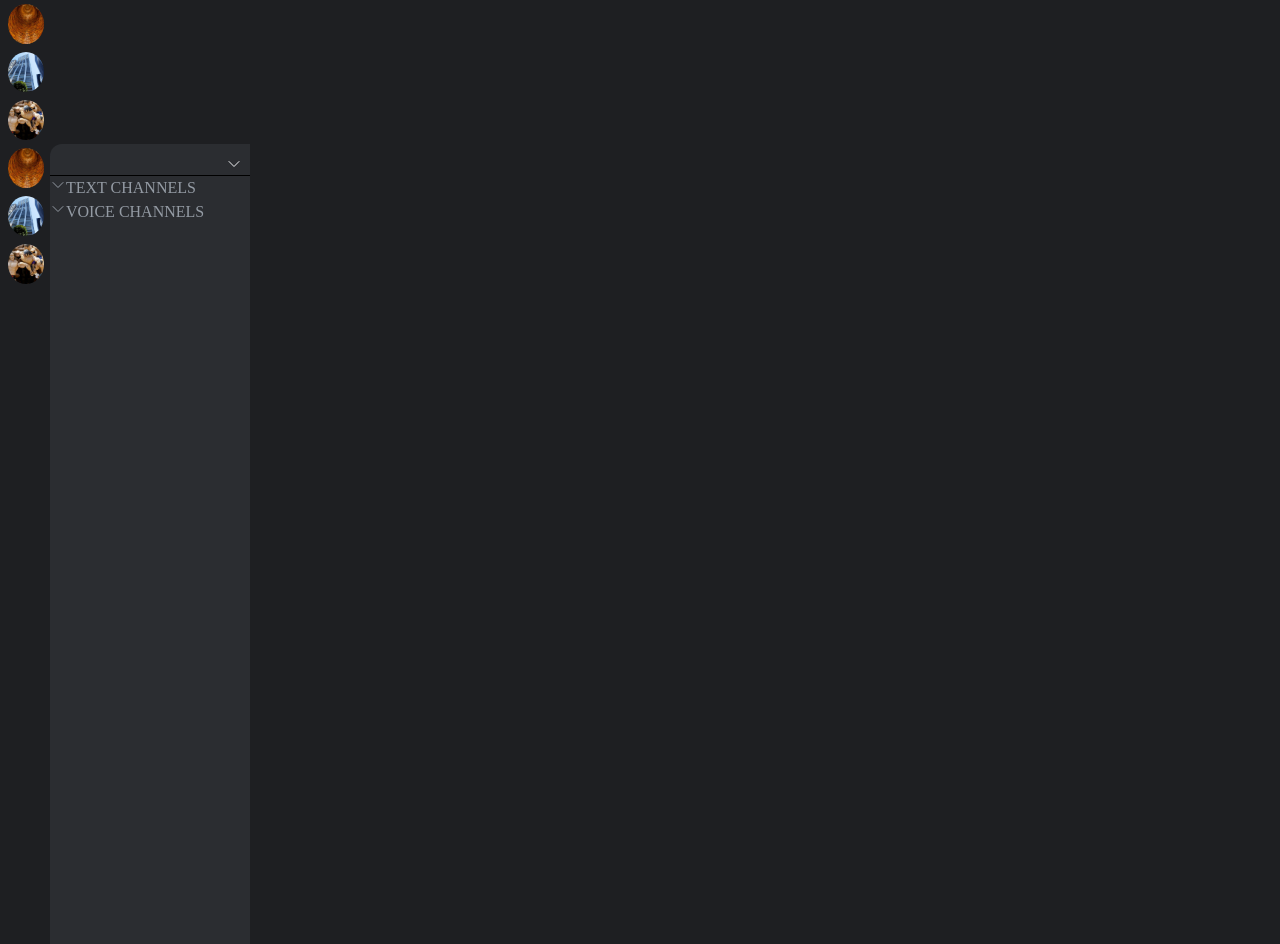
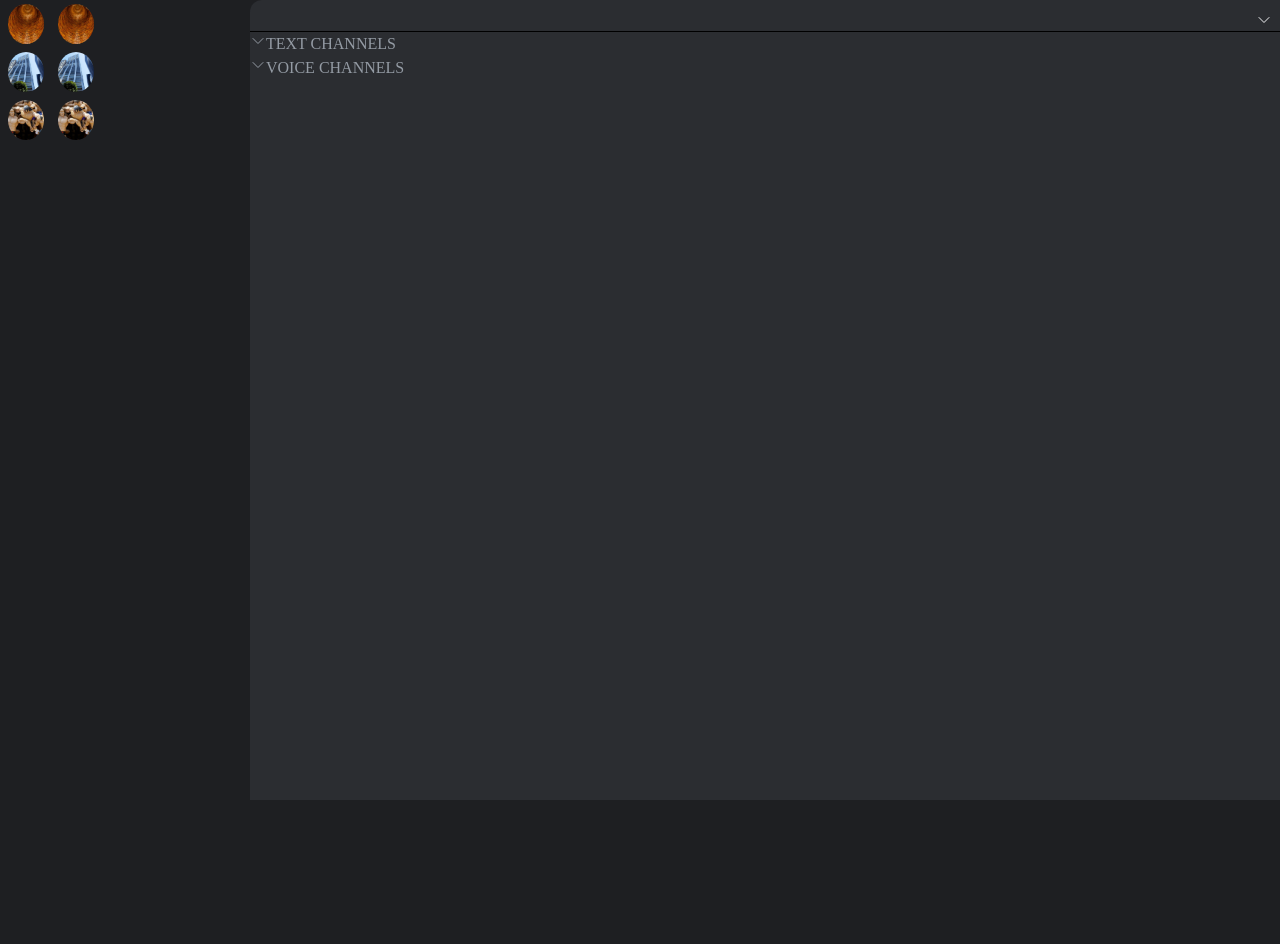
Before and after one commit to DimRev/Echochord-FrontEnd, a React (Vite) app: page / in a window 1280 px wide. After the commit the page ends 800 px from the top, so only its background shows below. Built offline with nearby package versions, Linux system fonts and the light colour scheme.

Commit message:
Change layout to fit routes

```diff
--- a/src/assets/style/base/_base.scss
+++ b/src/assets/style/base/_base.scss
@@ -66,7 +66,9 @@
 
 .app {
   position: relative;
-  min-height: 100dvh;
+  height: 100dvh;
+  display: grid;
+  grid-template-columns: 50px 1fr;
 }
 
 .svg-icon {
--- a/src/assets/style/pages/_chatPage.scss
+++ b/src/assets/style/pages/_chatPage.scss
@@ -1,6 +1,6 @@
 .chat-page {
   display: grid;
-  grid-template-columns: 50px 200px 1fr;
+  grid-template-columns: 200px 1fr;
   height: 100dvh;
 
   & > * {
```
